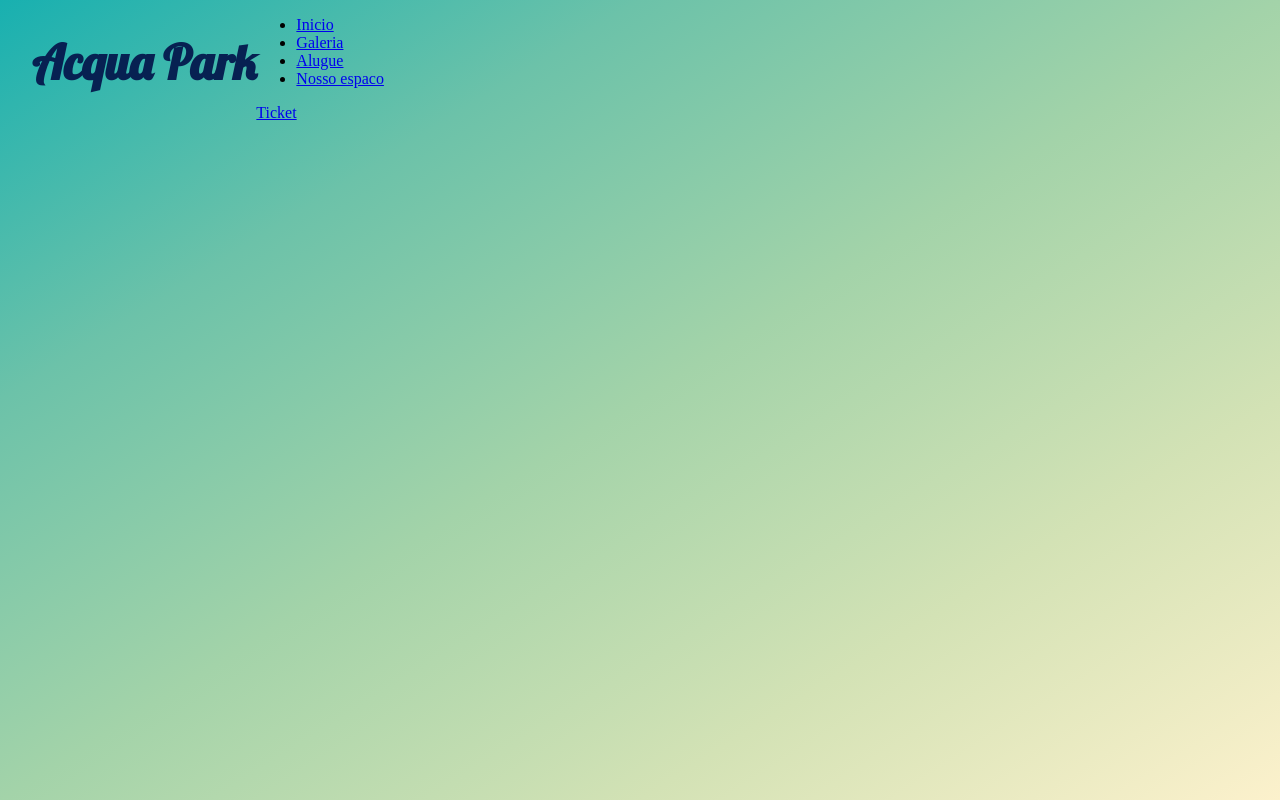
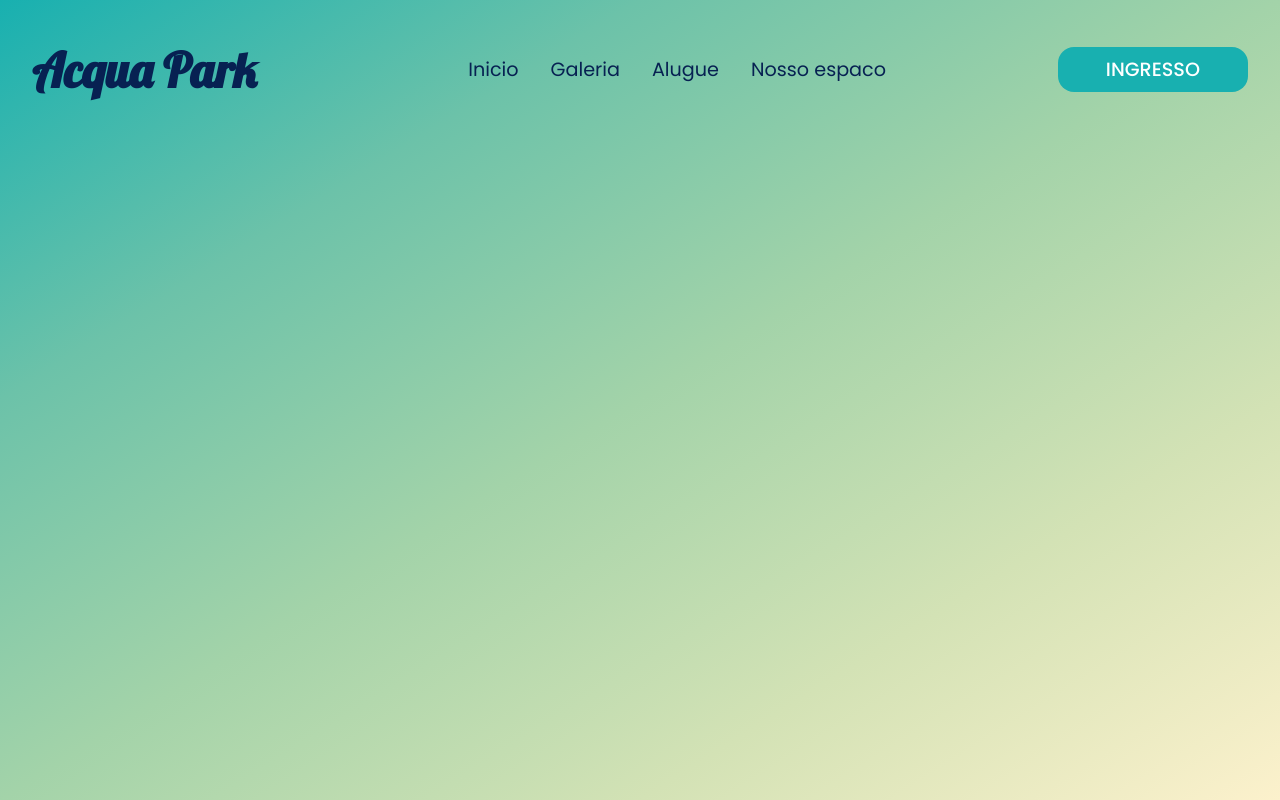
Before and after one commit to Ryotruuser/acquaPark, a plain HTML site: page index.html in a window 1280 px wide. Drawn offline with Linux system fonts and the light colour scheme.

Commit message:
feito o header com flex, estilizado com scss e deixado em ponto de correcao para telas menores

```diff
--- a/css/components/_header.scss
+++ b/css/components/_header.scss
@@ -1,10 +1,46 @@
 @use '../abstract/variaveis';
 @use '../abstract/mixins';
 
-.cabecalho{
+header{
     padding: 0 2rem;
-    display: flex;
-    .cabecalho__logo{
-        @include mixins.ff-fs-cl(variaveis.$ft-titulos, 3rem, variaveis.$cor-primaria);
+    gap: 10vw;
+    align-items: center;
+    justify-content: start;
+    nav{
+        display: flex;
+        justify-content: space-between;
+        align-items: center;
+        .cabecalho__logo{
+            cursor: pointer;
+            @include mixins.ff-fs-cl(variaveis.$ft-titulos, 3rem, variaveis.$cor-primaria);
+        }
+        .cabecalho__nav__list{
+            @extend nav;
+            gap: 2rem;
+            list-style-type: none;
+            .cabecalho__nav__list-item{
+                .cabecalho__nav__list-link{
+                    text-decoration: none;
+                    @include mixins.ff-fs-cl(variaveis.$ft-textos, 1.2rem, variaveis.$cor-primaria);
+                    &:hover{
+                        font-weight: 600;
+                    }
+                }
+            }
+        }
+        .cabecalho__nav_btn-ticket{
+            padding: .5rem 3rem;
+            border-radius: 16px;
+            @include mixins.ff-fs-cl(variaveis.$ft-textos, 1.2rem, variaveis.$cor-branco);
+            background: variaveis.$cor-secundaria;
+            text-transform: uppercase;
+            font-weight: 500;
+            text-decoration: none;
+            &:hover{
+                color: variaveis.$cor-preto;
+                background-color: variaveis.$cor-default;;
+            }
+        }
+
     }
 }
--- a/index.html
+++ b/index.html
@@ -8,8 +8,9 @@
 </head>
 <body>
     <header class="cabecalho">
-        <h1 class="cabecalho__logo">Acqua Park</h1>
+
         <nav class="cabecalho__nav">
+            <h1 class="cabecalho__logo">Acqua Park</h1>
             <ul class="cabecalho__nav__list">
                 <li class="cabecalho__nav__list-item">
                     <a href="#" class="cabecalho__nav__list-link">Inicio</a>
@@ -26,9 +27,9 @@
                 <li class="cabecalho__nav__list-item">
                     <a href="#" class="cabecalho__nav__list-link">Nosso espaco</a>
                 </li>
+
             </ul>
-
-            <a href="#" class="cabecalho__nav_btn-ticket">Ticket</a>
+            <a href="#" class="cabecalho__nav_btn-ticket">Ingresso</a>
         </nav>
     </header>
 
```
Also changed, not shown: css/style.css, 1 other file.
